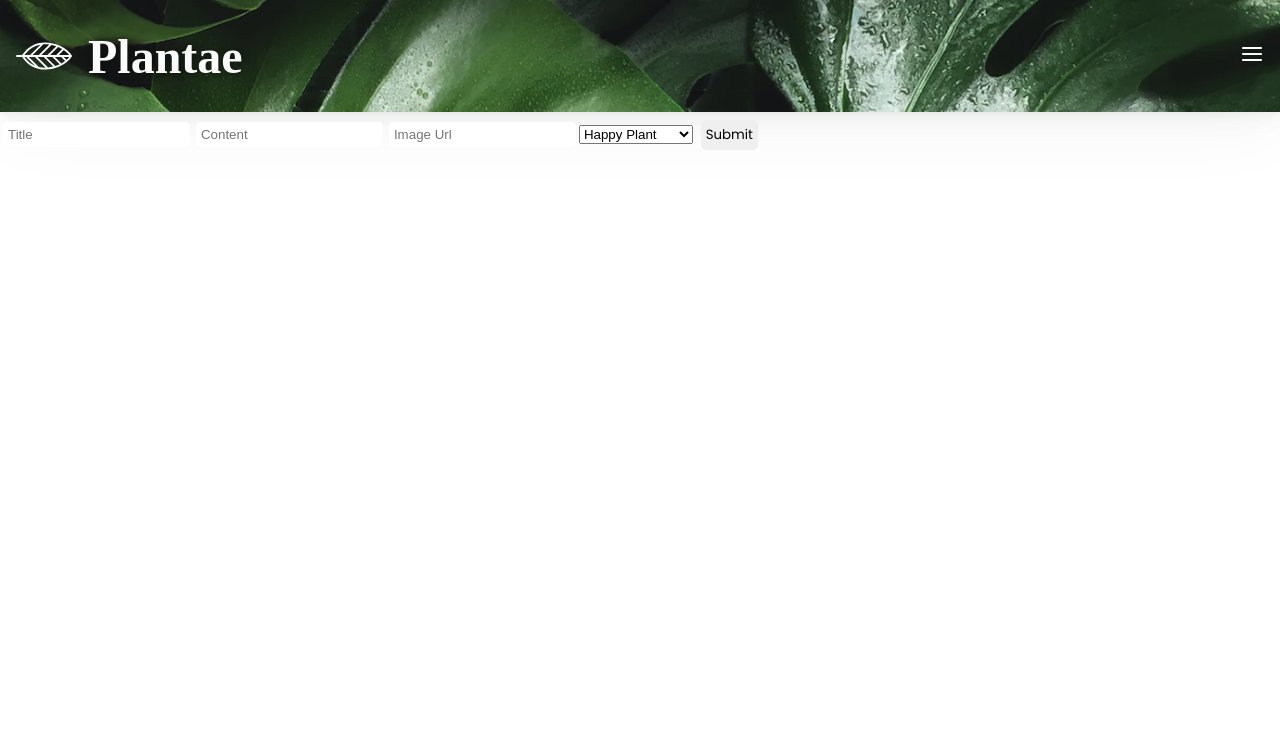
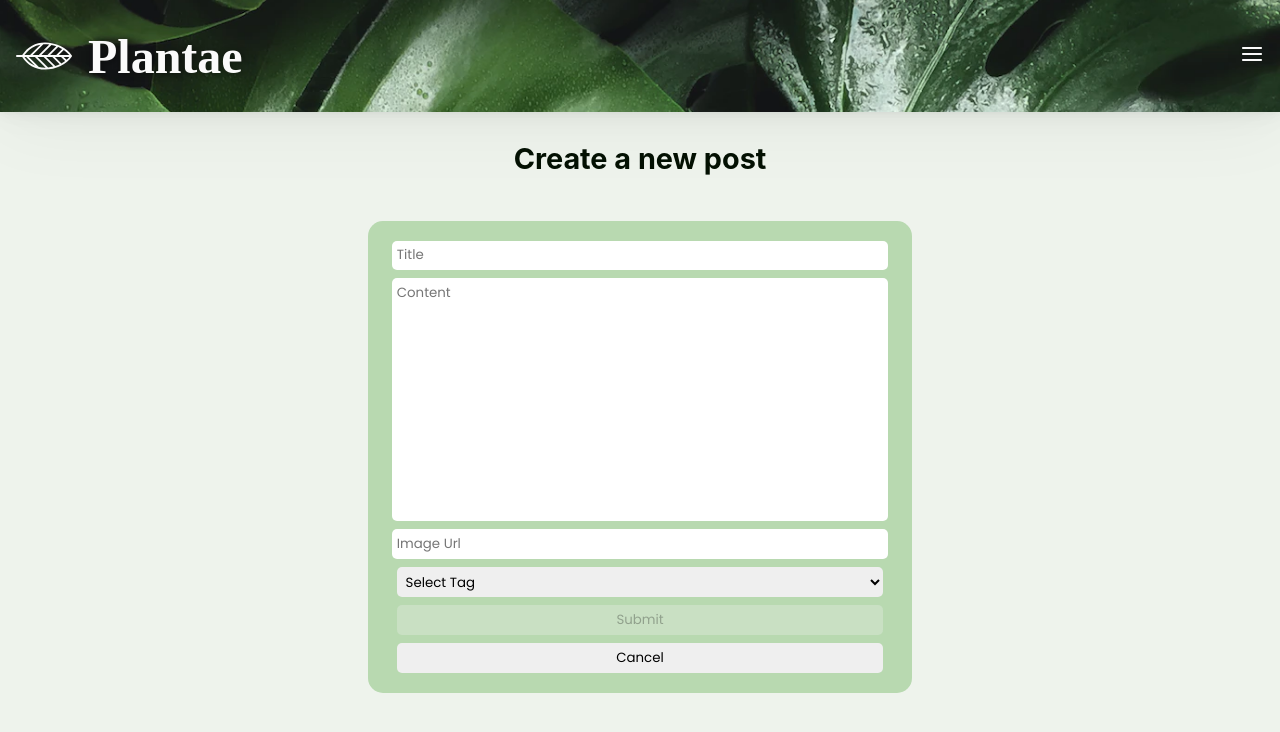
Before and after one commit to jesslrobertson/plantae, a React (Create React App) app in the folder client/: page /new-post in a window 1280 px wide. Shown: the top 732 px of the page. Built offline with nearby package versions, Linux system fonts and the light colour scheme; sample sign-in values are in the browser's storage; a web font is replaced by a local one.

Commit message:
filters now working on home page

```diff
--- a/client/src/App.css
+++ b/client/src/App.css
@@ -13,12 +13,8 @@
   --m-text-alt: 1.1rem;
   --s-text: clamp(1rem, 0.9333333333333333rem + 0.33333333333333326vw, 1.2rem);
   --s-text-alt: 1rem;
-  --xs-text: clamp(
-    0.85rem,
-    0.7999999999999999rem + 0.25000000000000006vw,
-    1rem
-  );
-  --xs-text-alt: 0.85rem;
+  --xs-text: clamp(0.9rem, 0.85rem + 0.25000000000000006vw, 1.05rem);
+  --xs-text-alt: 0.9rem;
   --xxs-text: clamp(0.75rem, 0.7rem + 0.25000000000000006vw, 0.9rem);
   --xxs-text-alt: 0.75rem;
   --display-font: "Forum", serif;
@@ -29,10 +25,11 @@
   --white: #fafafa;
   --sage: #b8d9b0;
   --dark-green: #0e2603;
-  --black: #030d02;
+  --black: #031002;
   --bright-green: #628c07;
   --brigher-green: #97bf06;
-  --grey-green: #d8dfd5;
+  --grey-green: #f1f6ef;
+  --pale-grey-green: #eef3ec;
   --transition: 0.4s ease;
   box-sizing: border-box;
   margin: 0;
@@ -41,6 +38,7 @@
 
 .app {
   min-height: 100vh;
+  background-color: var(--pale-grey-green);
 }
 
 h1,
@@ -48,7 +46,9 @@ h2,
 h3,
 h4,
 h5,
-h6 {
+h6,
+span,
+p {
   color: var(--black);
 }
 
@@ -70,11 +70,19 @@ h3 {
 h4 {
   font-size: var(--m-text-alt);
   font-size: var(--m-text);
+  font-weight: 700;
 }
 
 h5 {
   font-size: var(--s-text-alt);
   font-size: var(--s-text);
+  font-weight: 600;
+}
+
+h6 {
+  font-size: var(--xs-text-alt);
+  font-size: var(--xs-text);
+  font-weight: 600;
 }
 
 button {
@@ -89,7 +97,7 @@ input {
   border: none;
   padding: 0.3rem;
   border-radius: var(--s-radius);
-  margin: 0.2rem;
+  margin: 0.5rem;
 }
 button.liked {
   background-color: var(--brigher-green);
@@ -126,6 +134,7 @@ button.liked {
 
 .logged-in-user{
   margin: 1rem;
+  padding: 1rem 0 1rem 0;
   border-top: var(--white) solid 2px;
   border-bottom: var(--white) solid 2px;
 }
@@ -153,6 +162,7 @@ button.liked {
 
 .menu-lines {
   margin-right: 1rem;
+  cursor: pointer;
 }
 .link-container {
   background-color: var(--dark-green);
@@ -164,21 +174,22 @@ button.liked {
 }
 
 .menu {
-  width: 30vw;
+  width: 20vw;
   position: fixed;
   right: 0;
   top: 7rem;
-  height: 100vh;
+  height: 95vh;
   min-width: 320px;
   background-color: var(--dark-green);
   opacity: 100%;
   z-index: 100;
   display: flex;
   flex-direction: column;
+  justify-content: space-between;
 }
 
 .menu-button {
-  margin-top: 70vh;
+  margin-bottom: 10vh;
 }
 
 .show {
@@ -333,7 +344,7 @@ button.liked {
 }
 .avatar-name {
   padding-left: 10px;
-  margin: 1rem;
+  margin: .5rem;
 }
 
 .avatar-name.light {
@@ -358,8 +369,8 @@ button.liked {
   justify-content: space-between;
   border-radius: var(--l-radius); */
   justify-content: space-evenly;
-  height: 30rem;
-  width: 17rem;
+  height: 35rem;
+  width: 20rem;
   margin: 1rem;
 }
 
@@ -376,6 +387,7 @@ button.liked {
   margin: 1rem;
   width: 95%;
   min-height: 5rem;
+  cursor: pointer;
 }
 
 .post-upper.full-post{
@@ -387,16 +399,6 @@ button.liked {
   display: flex;
   flex-direction: column;
   width: 100%;
-}
-
-.post-upper {
-  display: flex;
-  flex-direction: row;
-  justify-content: space-between;
-  align-items: flex-start;
-  margin: 0rem 1rem 0rem 1rem;
-  width: 95%;
-  min-height: 4rem;
 }
 
 .post-content.compact-post {
@@ -415,10 +417,11 @@ button.liked {
 
 .post-img.compact-post {
   max-height: 20rem;
-  width: 17rem;
+  width: 20rem;
   object-fit: cover;
   margin: 0;
   padding: 0;
+  cursor: pointer;
 }
 
 .post-img.full-post {
@@ -485,6 +488,7 @@ button.liked {
   margin: 5px;
   padding: 0;
   display: inline;
+  cursor: pointer;
 }
 
 .liked-heart {
@@ -503,22 +507,44 @@ button.liked {
   text-align: center;
 }
 
+.post-tag.filter {
+  cursor: pointer;
+}
+
 .post-tag.happy-plant {
-  background-color: var(--brigher-green);
-  color: var(--content-font);
+  background-color: #036158;
+  max-width: 7rem;
 }
 .post-tag.new-growth {
   background-color: var(--bright-green);
+  max-width: 7rem;
 }
 
 .post-tag.identification {
   background-color: #daa520;
   color: var(--content-font);
+  max-width: 9rem;
 }
 
 .post-tag.seeking-advice {
+  background-color: var(--brigher-green);
+  color: var(--content-font);
+  max-width: 8rem;
+}
+
+.post-tag.new-plant {
+  background-color: var(--grey-green);
+  color: var(--black);
+  max-width: 6rem;
+}
+
+.post-tag.props {
+  background-color: rgb(67, 142, 222);
+  max-width: 5rem;
+}
+
+.post-tag.all-posts {
   background-color: var(--dark-green);
-  max-width: 7rem;
 }
 
 .edit-delete-box {
@@ -631,3 +657,78 @@ label {
 .comment-author, .comment-content {
   margin: .5rem;
 }
+
+/* Post form styles */
+.post-form-box {
+  display: flex;
+  flex-direction: column;
+  align-items: center;
+  justify-content: flex-start;
+  width: 100vw;
+  height: 100vh;
+}
+
+.post-form {
+  background-color: var(--sage);
+  border-radius: var(--l-radius);
+  display: flex;
+  flex-direction: column;
+  align-items: center;
+  padding: 1rem;
+  margin: 1rem;
+  min-width: 300px;
+  width: 40vw;
+  min-height: 400px;
+  height: 55vh;
+}
+
+.post-form > * {
+  width: 95%;
+  margin: .25rem;
+  font-family: var(--content-font);
+}
+
+.post-description {
+  border: none;
+  border-radius: var(--s-radius);
+  height: 35vh;
+  min-height: 200px;
+  overflow-y: scroll;
+  padding: .3rem;
+}
+
+.select-tag {
+  border: none;
+  height: 2rem;
+  padding: .25rem;
+  border-radius: var(--s-radius);
+  padding: .3rem;
+}
+
+.null-select {
+  color: gray;
+}
+
+.submit-button:hover {
+  background-color: var(--brigher-green);
+}
+.cancel-button:hover{
+  background-color: var(--dark-green);
+  color: var(--white);
+}
+
+.filter-box {
+  height: 3rem;
+  width: 100vw;
+  display: flex;
+  flex-direction: row;
+  align-items: center;
+  justify-content: center;
+  background-color: var(--sage);
+}
+
+.post-tag.filter {
+  height: 1rem;
+  margin: 1rem;
+  padding: .4rem .6rem;
+}
--- a/client/src/components/CommentForm.js
+++ b/client/src/components/CommentForm.js
@@ -81,10 +81,10 @@ export default function CommentForm(props) {
           id="comment"
         />
         <div className="actions">
-          <button type="button" className="cancel" onClick={handleCancel}>
+          <button type="button" className="cancel-button" onClick={handleCancel}>
             Cancel
           </button>
-          <button type="submit" disabled={commentValue.comment?.length == 0}>
+          <button type="submit" className="submit-button" disabled={commentValue.comment?.length == 0}>
             Submit
           </button>
         </div>
--- /dev/null
+++ b/client/src/components/Filter.js
@@ -0,0 +1,28 @@
+import React from 'react'
+import TagButton from './TagButton';
+
+export default function Filter(props){
+  const { tags, postArray, setFilteredPosts } = props;
+
+  function tagFilter(postArray, property){
+    console.log('filter function called')
+    const postsByTag = postArray.filter(post => post.tag === property)
+    setFilteredPosts(postsByTag)
+  }
+
+
+  return (
+    <div className='filter-box'>
+      <h6>Filter:</h6>
+      <h6 className={`post-tag all-posts filter`}>All Posts</h6>
+      {tags?.map((tag, index) => (
+        <TagButton
+          tag={tag}
+          tagFilter={tagFilter}
+          postArray={postArray}
+          key={index}
+        />
+      ))}
+    </div>
+  )
+}
--- a/client/src/components/Post.js
+++ b/client/src/components/Post.js
@@ -75,7 +75,7 @@ export default function Post(props) {
 
   return (
     <div className={`${postStyle} post`} key={postId}>
-      <div className={`post-upper ${postStyle}`}>
+      <div className={`post-upper ${postStyle}`} onClick={() => navigate(`/single-post/${postId}`)}>
         <div className="post-intro">
           <UserAvatar name={postUser?.username} size={avatarSize} />
           <h5 className="post-title">{title}</h5>
@@ -91,6 +91,7 @@ export default function Post(props) {
             src={imgUrl}
             alt="user image"
             className={`post-img ${postStyle}`}
+            onClick={() => navigate(`/single-post/${postId}`)}
           />
         )}
         {location === `/single-post/${postId}` && (
--- /dev/null
+++ b/client/src/components/TagButton.js
@@ -0,0 +1,20 @@
+import React from 'react'
+
+export default function TagButton(props){
+
+  const { tag, tagFilter, postArray } = props
+
+  function handleTags(string) {
+    if (string?.length < 1){
+      return null
+    } else {
+    return string.split("-").join(" ");
+    }
+  }
+
+  return (
+    <>
+      {tag && <h6 className={`post-tag ${tag} filter`} onClick={() => tagFilter(postArray, tag)}>{handleTags(tag)}</h6>}
+    </>
+  )
+}
--- a/client/src/components/UserAvatar.js
+++ b/client/src/components/UserAvatar.js
@@ -12,7 +12,7 @@ export default function UserAvatar(props) {
         variant="beam"
         colors={["#0e2603", "#628c07", "#97bf06", "#daa520", "#b8d9b0"]}
       />
-      <h5 className={`avatar-name ${textColor}`}>{name}</h5>
+      <h6 className={`avatar-name ${textColor}`}>{name}</h6>
     </div>
   );
 }
--- a/client/src/pages/PostForm.js
+++ b/client/src/pages/PostForm.js
@@ -35,6 +35,7 @@ export default function PostForm(props) {
     }));
   }
 
+
   function handleSubmit(e) {
     e.preventDefault();
     if (state.edit === false) {
@@ -49,7 +50,8 @@ export default function PostForm(props) {
 
   const { title, description, imgUrl, tag } = inputs;
   return (
-    <div>
+    <div className='post-form-box'>
+      <h3>Create a new post</h3>
       <form onSubmit={handleSubmit} className="post-form">
         <input
           type="text"
@@ -58,13 +60,13 @@ export default function PostForm(props) {
           onChange={handleChange}
           placeholder="Title"
         />
-        <input
+        <textarea
           type="text"
           name="description"
           value={description}
           onChange={handleChange}
           placeholder="Content"
-          className="post-content"
+          className="post-description"
         />
         <input
           type="text"
@@ -73,13 +75,18 @@ export default function PostForm(props) {
           onChange={handleChange}
           placeholder="Image Url"
         />
-        <select id="tag" value={inputs.tag} onChange={handleChange} name="tag">
+        <select id="tag" value={inputs.tag} onChange={handleChange} name="tag" className='select-tag'>
+          <option value={null} className='null-select'>Select Tag</option>
           <option value="happy-plant">Happy Plant</option>
           <option value="seeking-advice">Seeking Advice</option>
           <option value="new-growth">New Growth</option>
           <option value="identification">Identification</option>
+          <option value="new-plant">Seeking Advice</option>
+          <option value="props">New Growth</option>
+          <option value="identification">Identification</option>
         </select>
-        <button>Submit</button>
+        <button type='submit' className='submit-button' disabled={title?.length < 1}>Submit</button>
+        <button type='button' onClick={() => navigate(-1) } className='cancel-button'>Cancel</button>
       </form>
     </div>
   );
--- a/client/src/pages/Profile.js
+++ b/client/src/pages/Profile.js
@@ -17,7 +17,7 @@ export default function Profile() {
 
   return (
     <div className="profile-page">
-      <UserAvatar name={username} size={40} />
+      <h3 className='profile-greeting'>Hi, {username}! Here are your posts:</h3>
       <PostList posts={state.posts} />
     </div>
   );
```
Also changed, not shown: client/src/components/PostList.js (+27 -5 lines), client/src/components/Sliding-Menu.js (+5 -3 lines), client/src/context/ContentProvider.js (+8 -2 lines).
